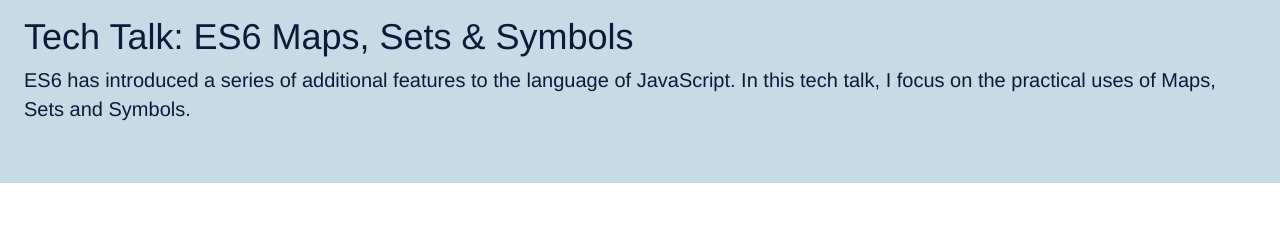
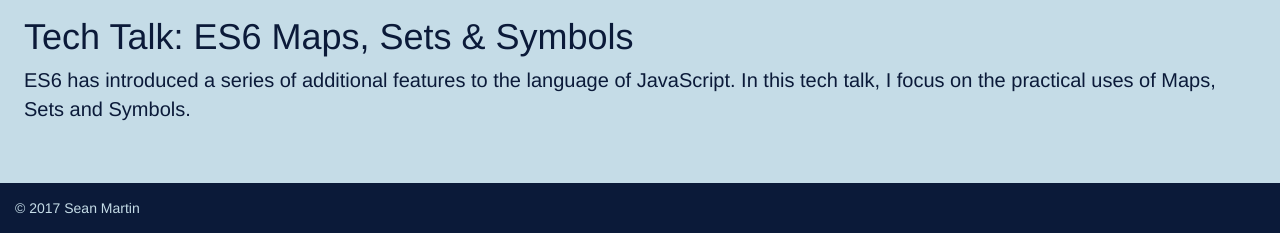
Before and after one commit to sean-r-martin/sean-r-martin.github.io, a website: page public/index.html in a window 1280 px wide. Shown: the part 4468-4701 px from the top of the page. Before the commit the page ends 4651 px from the top, so only its background shows below. Drawn offline with Linux system fonts and the light colour scheme; a web font is replaced by a local one.

Commit message:
added footer and edited autoling description

```diff
--- a/public/css/style.scss
+++ b/public/css/style.scss
@@ -20,6 +20,15 @@ header {
   text-shadow: 3px 3px black;
   display: flex;
   align-items: center;
+}
+
+footer {
+  text-align: left;
+  padding: 15px 15px;
+}
+
+footer p {
+  display: inline;
 }
 
 nav {
--- a/public/index.html
+++ b/public/index.html
@@ -122,6 +122,7 @@
                 </div>
             </section>
         </main>
+        <footer class="background2"><p>© 2017 Sean Martin</p></footer>
         <script src="/js/jquery-3.2.1.min.js"></script>
         <script src="/js/story.js"></script>
         <script src="/js/skills.js"></script>
--- a/public/js/projectAutoLingo.js
+++ b/public/js/projectAutoLingo.js
@@ -11,7 +11,7 @@ $(document).ready(function createAutoLingoDescription() {
   var autoLingoText = [];
 
   autoLingoText.push(
-    'AutoLingo is a web application that allows multiple users speaking different languages to communicate with each other in real time. A user selects their desired language and then enters a Group Chat room and can also starts one-on-one Video Chat.'
+    'AutoLingo is a web application that allows multiple users speaking different languages to communicate with each other in real time. A user selects their desired language, then enters a Group Chat room and can also start a one-on-one Video Chat.'
   );
   autoLingoText.push(
     'Group Chat - Multiple users can enter a chat room and speak any language they select. Any messages received in a different language, will be translated into the user’s selected language, then displayed on their conversation log.'
```
Also changed, not shown: public/css/style.css, public/img/brick-buster.jpg (added).
